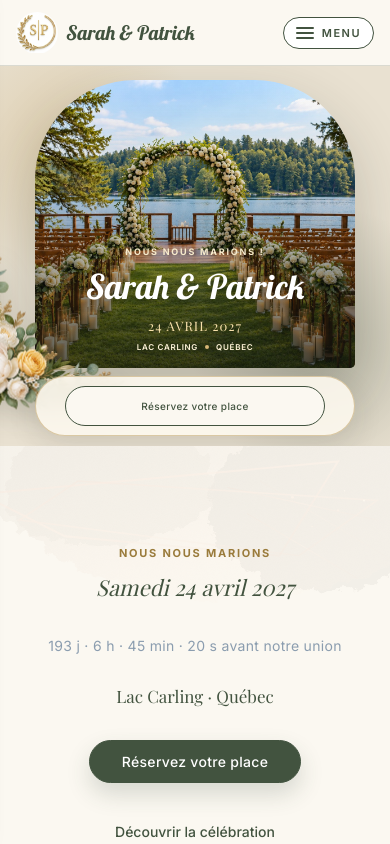
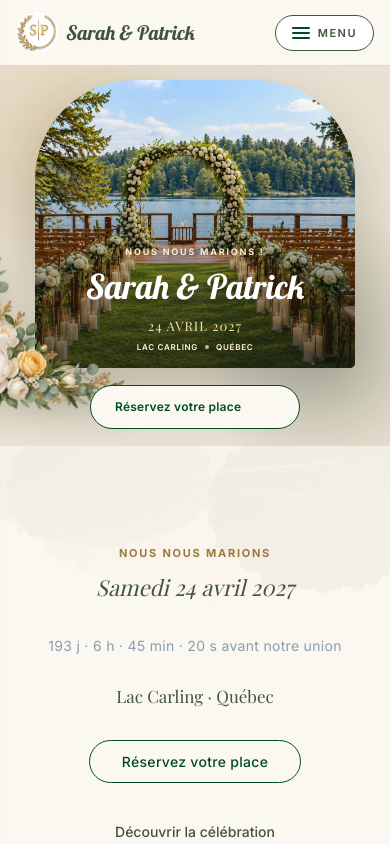
Before and after one commit to LSP-design/sarah-patrick, a plain HTML site: page index.html in a window 390 px wide. Shown: the top 844 px of the page. Drawn offline with nearby package versions, Linux system fonts and the light colour scheme; a web font is replaced by a local one.

Commit message:
Unify wedding button styling

```diff
--- a/index.html
+++ b/index.html
@@ -55,7 +55,7 @@
 
       <!-- Bottom Bar -->
       <div class="hero-bottom-bar">
-        <button class="btn-dark hero-action" type="button" onclick="openRSVP()">Réservez votre place</button>
+        <button class="btn-outline hero-action" type="button" onclick="openRSVP()">Réservez votre place</button>
       </div>
     </div>
 
--- a/styles.css
+++ b/styles.css
@@ -64,7 +64,8 @@
 }
 
 /* Menu Button */
-.menu-btn {
+.menu-btn,
+.site-header .menu-btn {
   position: absolute;
   top: 20px;
   left: 20px;
@@ -1463,3 +1464,110 @@
   .info-reading p { font-size: 16px; line-height: 1.8; }
   .overlay-close { width: 45px; height: 45px; font-size: 36px; }
 }
+
+/* Canonical wedding actions: beige and green, then green and gold on hover. */
+:root {
+  --action-beige: #FBF8F1;
+  --action-green: #004C22;
+  --action-gold: #A47D00;
+}
+
+.btn-dark,
+.btn-outline,
+.btn-outline.btn-primary,
+.btn-modal-submit {
+  color: var(--action-green);
+  background: var(--action-beige);
+  border: 1.5px solid var(--action-green);
+  box-shadow: none;
+}
+
+.btn-dark:hover,
+.btn-outline:hover,
+.btn-outline.btn-primary:hover,
+.btn-modal-submit:hover {
+  color: var(--action-gold);
+  background: var(--action-green);
+  border-color: var(--action-green);
+  box-shadow: 0 10px 22px rgba(0, 76, 34, .18);
+}
+
+.menu-btn {
+  color: var(--action-green);
+  background: var(--action-beige);
+  border-color: var(--action-green);
+}
+
+.menu-icon span,
+.site-header .menu-icon span { background: var(--action-green); }
+.menu-btn:hover,
+.site-header .menu-btn:hover { color: var(--action-gold); background: var(--action-green); border-color: var(--action-green); }
+.menu-btn:hover .menu-icon span,
+.site-header .menu-btn:hover .menu-icon span { background: var(--action-gold); }
+
+.story-close,
+.venue-close,
+.rsvp-close,
+.overlay-close {
+  color: var(--action-green);
+  background: rgba(251, 248, 241, .94);
+  border-color: var(--action-green);
+}
+
+.story-close:hover,
+.venue-close:hover,
+.rsvp-close:hover,
+.overlay-close:hover {
+  color: var(--action-gold);
+  background: var(--action-green);
+  border-color: var(--action-green);
+}
+
+/* The single hero action is a button, without a second pill around it. */
+.hero-bottom-bar {
+  left: 0;
+  right: 0;
+  bottom: 20px;
+  margin: 0;
+  padding: 0;
+  background: transparent;
+  border: 0;
+  border-radius: 0;
+  box-shadow: none;
+  backdrop-filter: none;
+  -webkit-backdrop-filter: none;
+  pointer-events: none;
+}
+
+.hero-bottom-bar .hero-action {
+  flex: 0 0 auto;
+  width: auto;
+  min-width: 230px;
+  max-width: none;
+  min-height: 48px;
+  padding: 12px 30px;
+  color: var(--action-green);
+  background: var(--action-beige);
+  border: 1.5px solid var(--action-green);
+  border-radius: 999px;
+  font-size: 13px;
+  font-weight: 600;
+  letter-spacing: .02em;
+  pointer-events: auto;
+}
+
+.hero-bottom-bar .hero-action:hover {
+  color: var(--action-gold);
+  background: var(--action-green);
+  border-color: var(--action-green);
+}
+
+@media (max-width: 760px) {
+  .hero-bottom-bar { bottom: 17px; padding: 0; }
+  .hero-bottom-bar .hero-action {
+    min-width: 210px;
+    min-height: 44px;
+    padding: 10px 24px;
+    font-size: 12px;
+  }
+}
```
